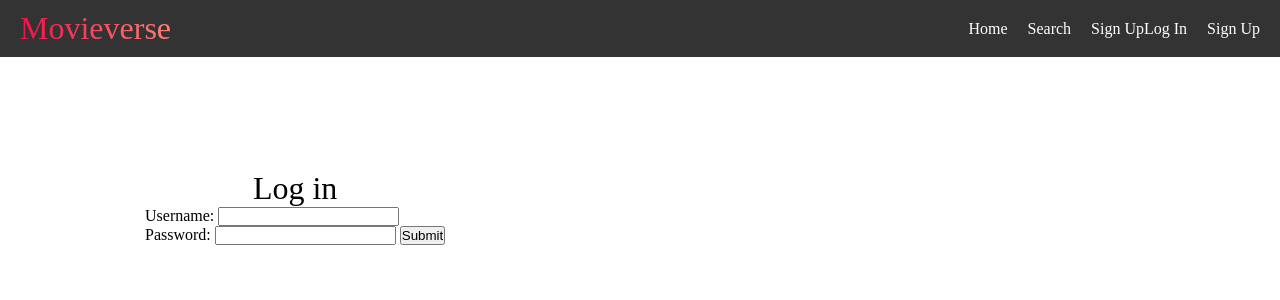
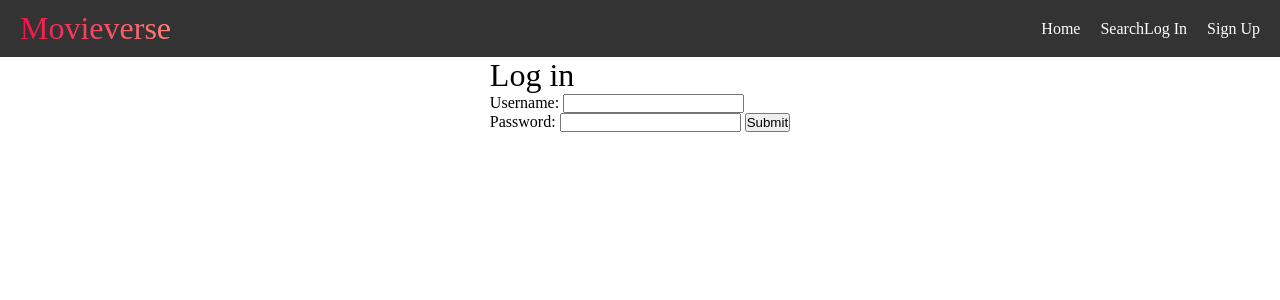
Before and after one commit to arardomboi/Website, a Flask app: page /Log-in in a window 1280 px wide. Shown: the top 300 px of the page. Run offline with Flask 3, Linux system fonts and the light colour scheme; parts of the project's set-up code (start-up, migrations or seed data) failed here and were passed over.

Commit message:
html link upd

```diff
--- a/SQL.py
+++ b/SQL.py
@@ -75,7 +75,7 @@ def resetTableReviewData():
 
 #Movie DB
 def classifyMovieDataSQL(movieList):
-    movieClass = wb.movieStatsClass(movieList[1:])
+    movieClass = wb.movieStatsClass(movieList)
     return movieClass
 
 def convertListToString(dataList):
--- a/main.py
+++ b/main.py
@@ -19,9 +19,9 @@ def temp():
 @app.route("/")
 def home():
     print("Rendering home page.")
-    popularMovie = SQL.returnPopularMovie() #sigma
-    randomMovie = SQL.returnRandomMovie()
-    return render_template("Home.html", popularMovie = popularMovie, randomMovie = randomMovie)
+    #popularMovie = SQL.returnPopularMovie() #sigma
+    #randomMovie = SQL.returnRandomMovie()
+    return render_template("Home.html")
 
 @app.route("/search")
 def search():
--- a/static/css/signPageStyle.css
+++ b/static/css/signPageStyle.css
@@ -84,15 +84,8 @@ img {
 }
 
 .reg-box {
-    flex-direction: column;
-    left: 40%;
-    top: 20%;
-    border-style: dashed;
-    border: 100px black;
-    padding: 10px;
-    align-items: center;
-    display: flex;
-    justify-content: flex-start;
-    position: absolute;
-    left: 135px;
+    max-width: fit-content;
+    margin-left: auto;
+    margin-right: auto;
+    top: 50%;
 }
--- a/templates/Log In.html
+++ b/templates/Log In.html
@@ -23,16 +23,14 @@
                         <a href="/" class="navbar-links">Home</a>
                     </li>
                     <li class="navbar-item">
-                        <a href="/search" class="navbar-links">Search</a>
+                        <a href="/search" class="navbar-links">Search </a>
+                    </li>
+                    <li clas="navbar-item">
+                        <a href="Log-in" class="navbar-links"> Log In</a>
                     </li>
                     <li class="navbar-item">
-                        <a href="/Sign-up" class = "navbar-links">Sign Up</a>
+                        <a href="Sign-up" class = "navbar-links">Sign Up</a>
                     </li>
-                    <li clas="navbar-item">
-                        <a href="Log In" class="navbar-links">Log In</a>
-                    </li>
-                    <li class="navbar-item">
-                        <a href="Sign Up" class = "navbar-links">Sign Up</a>
                 </ul>
             </div>
         </nav>
--- a/templates/Sign Up.html
+++ b/templates/Sign Up.html
@@ -35,7 +35,6 @@
             </div>
         </nav>
         <!--Everything Else-->
-        {{ % if type == 1 % }}
         <div class = "reg-box">
             <h1>Create Your Account:</h1>
             <form action = "/Sign-up" method = "POST">
@@ -60,8 +59,5 @@
                 <input type = "submit" id = submit name = "submit"  value = "Create Account">
             </form>
         </div>
-        {{ % elif type == 2 % }}
-        <h1>Signup type 2</h1>
-        {{endif}}
     </body>
 </html>
--- a/templates/movie.html
+++ b/templates/movie.html
@@ -23,10 +23,10 @@
                         <a href="/" class="navbar-links">Home</a>
                     </li>
                     <li class="navbar-item">
-                        <a href="/search" class="navbar-links">Search</a>
+                        <a href="/search" class="navbar-links">Search </a>
                     </li>
                     <li clas="navbar-item">
-                        <a href="Log-in" class="navbar-links">Log In</a>
+                        <a href="Log-in" class="navbar-links"> Log In</a>
                     </li>
                     <li class="navbar-item">
                         <a href="Sign-up" class = "navbar-links">Sign Up</a>
--- a/templates/search.html
+++ b/templates/search.html
@@ -23,10 +23,10 @@
                         <a href="/" class="navbar-links">Home</a>
                     </li>
                     <li class="navbar-item">
-                        <a href="/search" class="navbar-links">Search</a>
+                        <a href="/search" class="navbar-links">Search </a>
                     </li>
                     <li clas="navbar-item">
-                        <a href="Log-in" class="navbar-links">Log In</a>
+                        <a href="Log-in" class="navbar-links"> Log In</a>
                     </li>
                     <li class="navbar-item">
                         <a href="Sign-up" class = "navbar-links">Sign Up</a>
@@ -34,6 +34,7 @@
                 </ul>
             </div>
         </nav>
+        <!-- Everything Else-->
         <div>
             <form class = "movie-search-box">
                 <label>Movie Name:</label><br>
```
Also changed, not shown: temp.py (+2 -43 lines), templates/home.html (+4 -6 lines).
